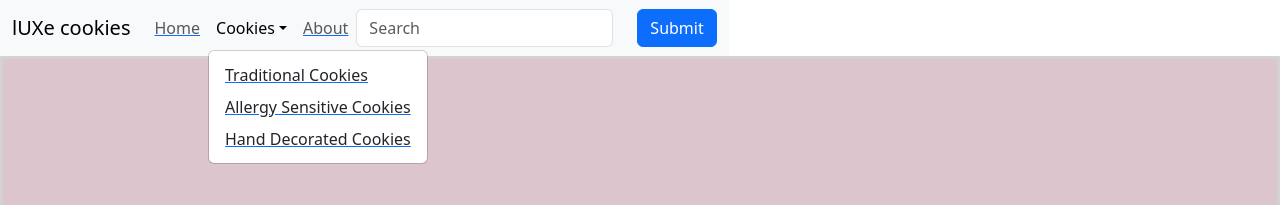
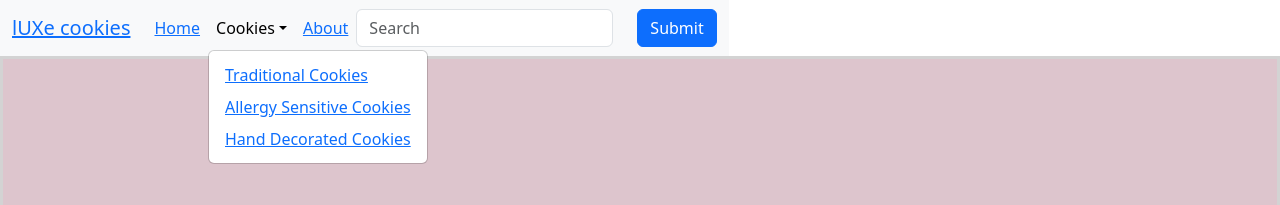
Before and after one commit to TraceyC216/lUXe_cookies, a React (Create React App) app: page / in a window 1280 px wide. Both pictures are taken after a click on the button "Cookies". Shown: the top 205 px of the page. Built offline with nearby package versions, Linux system fonts and the light colour scheme.

Commit message:
link change

```diff
--- a/src/components/Header.js
+++ b/src/components/Header.js
@@ -15,19 +15,19 @@ function Header() {
             <div className="nav">
          <Navbar expand="lg" className="bg-body-tertiary">
       <Container>
-        <Navbar.Brand href="/">lUXe cookies</Navbar.Brand>
+        <Navbar.Brand><Link to="/">lUXe cookies</Link></Navbar.Brand>
         <Navbar.Toggle aria-controls="basic-navbar-nav" />
         <Navbar.Collapse id="basic-navbar-nav">
           <Nav className="me-auto">
-            <Link to="/"><Nav.Link>Home</Nav.Link></Link>
+            <Nav.Link><Link to="/">Home</Link></Nav.Link>
             <NavDropdown title="Cookies" id="basic-nav-dropdown">
-            <Link to="/traditional"><NavDropdown.Item>Traditional Cookies</NavDropdown.Item></Link>
-            <Link to="/allergy"><NavDropdown.Item>
-                Allergy Sensitive Cookies
-              </NavDropdown.Item></Link>
-              <Link to="/decorated"><NavDropdown.Item>Hand Decorated Cookies</NavDropdown.Item></Link>
+            <NavDropdown.Item><Link to="/traditional">Traditional Cookies</Link></NavDropdown.Item>
+            <NavDropdown.Item><Link to="/allergy">
+                Allergy Sensitive Cookies</Link>
+              </NavDropdown.Item>
+              <NavDropdown.Item><Link to="/decorated">Hand Decorated Cookies</Link></NavDropdown.Item>
             </NavDropdown>
-            <Link to="/about"><Nav.Link>About</Nav.Link></Link>
+            <Nav.Link><Link to="/about">About</Link></Nav.Link>
           </Nav>
 
 
```
